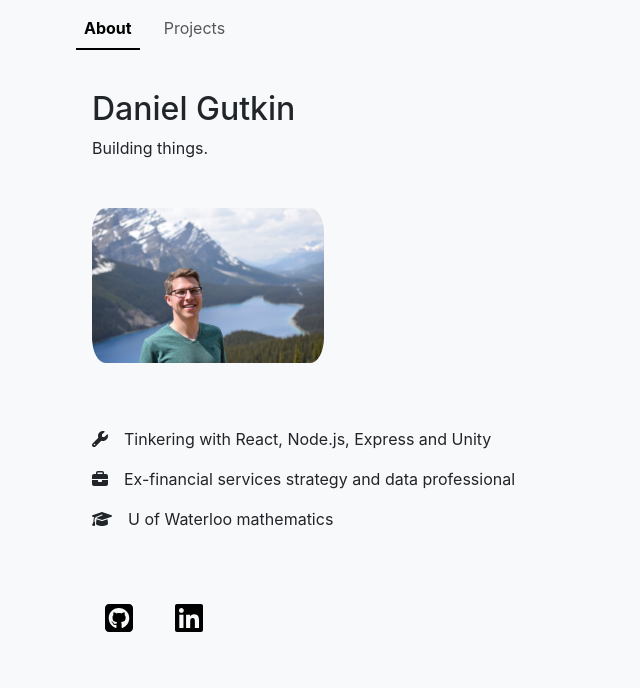
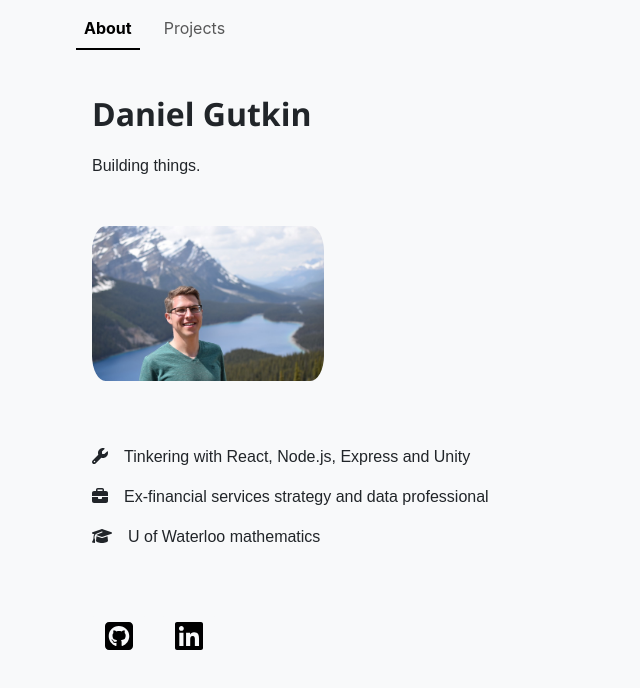
Before and after one commit to dgutkin/personal-website, a React (Create React App) app: page / in a window 1280 px wide. Shown: the top 688 px of the page, without its empty margins (0-640 px from the left). Built offline with nearby package versions, Linux system fonts and the light colour scheme.

Commit message:
Reduce navbar collapse on medium and up screens

```diff
--- a/src/components/NavBar.js
+++ b/src/components/NavBar.js
@@ -18,7 +18,7 @@ function NavBar() {
     };
 
     return (
-        <Navbar expand="lg" className="bg-body-tertiary" sticky="top">
+        <Navbar expand="sm" className="bg-body-tertiary" sticky="top">
             <Container fluid className="navbar-container">
                 <Navbar.Brand href="/"></Navbar.Brand>
                 <Navbar.Toggle aria-controls="basic-navbar-nav"/>
--- a/src/pages/About.js
+++ b/src/pages/About.js
@@ -28,7 +28,7 @@ function About() {
             <Row>
                 <Col>
                     <Row>
-                        <h2>Daniel Gutkin</h2>
+                        <p id="name">Daniel Gutkin</p>
                         <br/>
                         <p>Building things.</p>
                     </Row>
--- a/src/styles/About.css
+++ b/src/styles/About.css
@@ -1,10 +1,13 @@
 
-h1{
+h1, h2, p {
     text-align: left;
+    font-family: Arial, Helvetica, sans-serif;
 }
 
-p{
-    text-align: left;
+#name {
+    font-size: 2rem;
+    font-weight: bold;
+    font-family:'Segoe UI', Tahoma, Geneva, Verdana, sans-serif;
 }
 
 ul{
```
